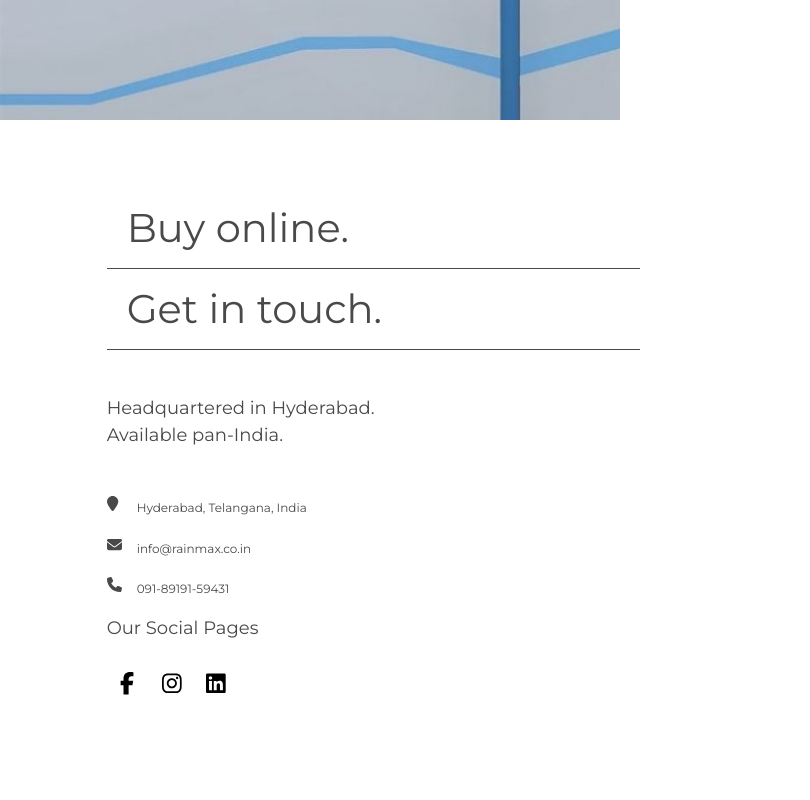
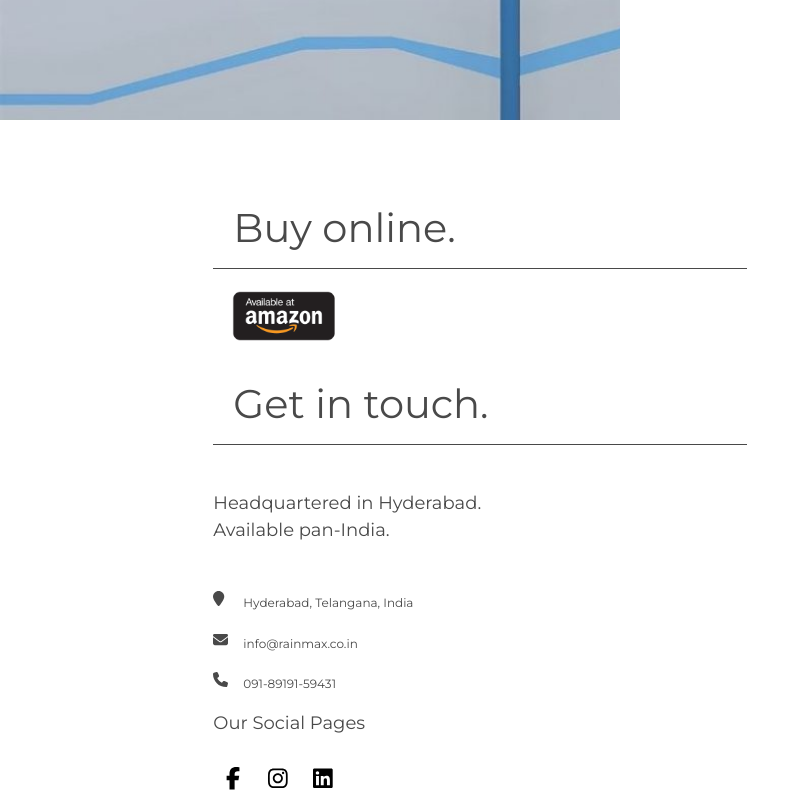
Before and after one commit to prashantbharati/rhall, a React (Create React App) app: page / in a window 1280 px wide. Shown: the part 4440-5240 px from the top of the page, without its empty margins (0-810 px from the left). Built offline with nearby package versions, Linux system fonts and the light colour scheme.

Commit message:
map div button left done

```diff
--- a/src/Home/home.js
+++ b/src/Home/home.js
@@ -26,6 +26,8 @@ import {
   faLinkedin,
   faInstagram,
 } from "@fortawesome/free-brands-svg-icons";
+
+import amazon from "../images/amazon.png";
 
 const Home = () => {
   const classes = useStyles();
@@ -636,7 +638,7 @@ const Home = () => {
 
       <div style={{ height: "100vh", backgroundColor: "white" }}>
         <Grid container>
-          <Grid item md={1}></Grid>
+          <Grid item md={2}></Grid>
           <Grid item md={5}>
             <br /> <br /> <br />
             <Typography
@@ -654,6 +656,11 @@ const Home = () => {
             >
               Buy online.
             </Typography>
+            <br />
+            &nbsp;&nbsp;&nbsp;&nbsp;
+            <img src={amazon} style={{ height: "50px" }} alt="amazonimage" />
+            <br />
+            <br />
             <Typography
               style={{
                 color: "#494949",
```
Also changed, not shown: src/images/amazon.png (added).
